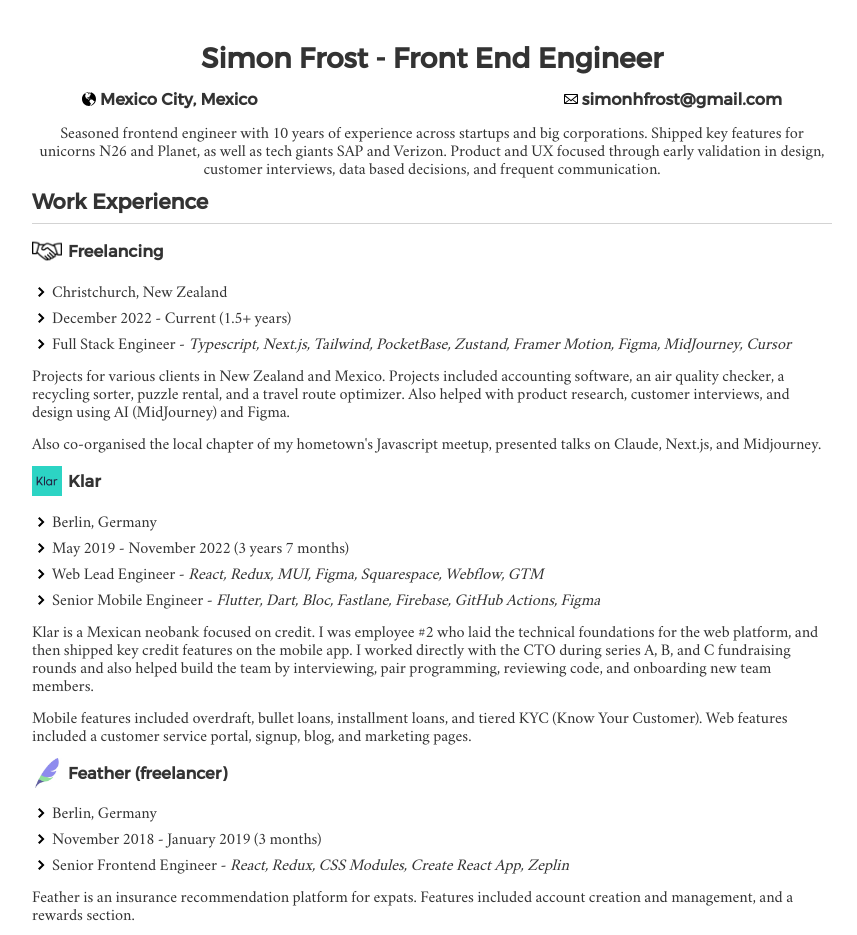
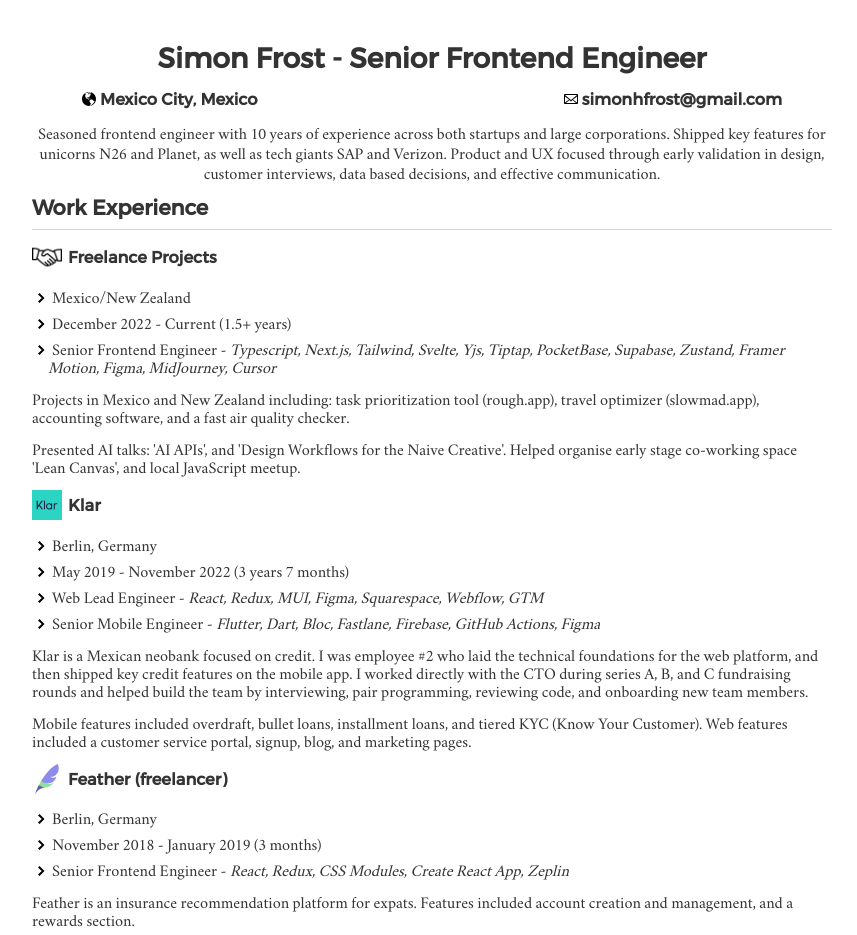
Before and after one commit to SimonHFrost/static-resume, a plain HTML site: page index.html in a window 1280 px wide. Shown: the top 935 px of the page, without its empty margins (208-1065 px from the left). Drawn offline with Linux system fonts and the light colour scheme.

Commit message:
Update freelancing section

```diff
--- a/css/main.css
+++ b/css/main.css
@@ -40,6 +40,7 @@
 .summary-intro-text {
   text-align: center;
   margin-bottom: 8px;
+  line-height: 20px;
 }
 
 .intro-icon {
--- a/index.html
+++ b/index.html
@@ -5,7 +5,7 @@
 <body>
 
 <div class="container">
-  <h1>Simon Frost - Front End Engineer</h1>
+  <h1>Simon Frost - Senior Frontend Engineer</h1>
   <div class="summary-parent">
     <div class="summary-info-left">
       <img class="intro-icon" src="svg/globe.svg" style="top: 2px"/><h3 style="display: inline;">Mexico City, Mexico</h3>
@@ -16,7 +16,7 @@
   </div>
 
   <p class="summary-intro-text">
-    Seasoned frontend engineer with 10 years of experience across startups and big corporations. Shipped key features for unicorns N26 and Planet, as well as tech giants SAP and Verizon. Product and UX focused through early validation in design, customer interviews, data based decisions, and frequent communication.
+    Seasoned frontend engineer with 10 years of experience across both startups and large corporations. Shipped key features for unicorns N26 and Planet, as well as tech giants SAP and Verizon. Product and UX focused through early validation in design, customer interviews, data based decisions, and effective communication.
   </p>
 
   <!-- <p>I have twelve years experience building frontend web and mobile products and features. I focus not only on merging code, but also improving processes and communication that help improve code and organizational health.</p> -->
@@ -28,19 +28,19 @@
   <h2>Work Experience</h2>
 
   <div class="job-section">
-    <h3>Freelancing</h3>
+    <h3>Freelance Projects</h3>
     <img src="img/hand-shake.webp" class="company-logo" />
 
     <div>
         <ul>
-          <li>Christchurch, New Zealand</li>
+          <li>Mexico/New Zealand</li>
           <li>December 2022 - Current (1.5+ years)</li>
-          <li>Full Stack Engineer - <i>Typescript, Next.js, Tailwind, PocketBase, Zustand, Framer Motion, Figma, MidJourney, Cursor</i></li>
+          <li>Senior Frontend Engineer - <i>Typescript, Next.js, Tailwind, Svelte, Yjs, Tiptap, PocketBase, Supabase, Zustand, Framer Motion, Figma, MidJourney, Cursor</i></li>
         </ul>
 
-        <p>Projects for various clients in New Zealand and Mexico. Projects included accounting software, an air quality checker, a recycling sorter, puzzle rental, and a travel route optimizer. Also helped with product research, customer interviews, and design using AI (MidJourney) and Figma.</p>
+        <p>Projects in Mexico and New Zealand including: task prioritization tool (rough.app), travel optimizer (slowmad.app), accounting software, and a fast air quality checker.
 
-        <p>Also co-organised the local chapter of my hometown's Javascript meetup, presented talks on Claude, Next.js, and Midjourney.</p>
+        <p>Presented AI talks: 'AI APIs', and 'Design Workflows for the Naive Creative'. Helped organise early stage co-working space 'Lean Canvas', and local JavaScript meetup.</p>
     </div>
   </div>
 
@@ -56,7 +56,7 @@
       <!-- (Mobile from September 2020) -->
     </ul>
 
-    <p>Klar is a Mexican neobank focused on credit. I was employee #2 who laid the technical foundations for the web platform, and then shipped key credit features on the mobile app. I worked directly with the CTO during series A, B, and C fundraising rounds and also helped build the team by interviewing, pair programming, reviewing code, and onboarding new team members.</p>
+    <p>Klar is a Mexican neobank focused on credit. I was employee #2 who laid the technical foundations for the web platform, and then shipped key credit features on the mobile app. I worked directly with the CTO during series A, B, and C fundraising rounds and helped build the team by interviewing, pair programming, reviewing code, and onboarding new team members.</p>
 
     <p>Mobile features included overdraft, bullet loans, installment loans, and tiered KYC (Know Your Customer). Web features included a customer service portal, signup, blog, and marketing pages.</p>
   </div>
```
